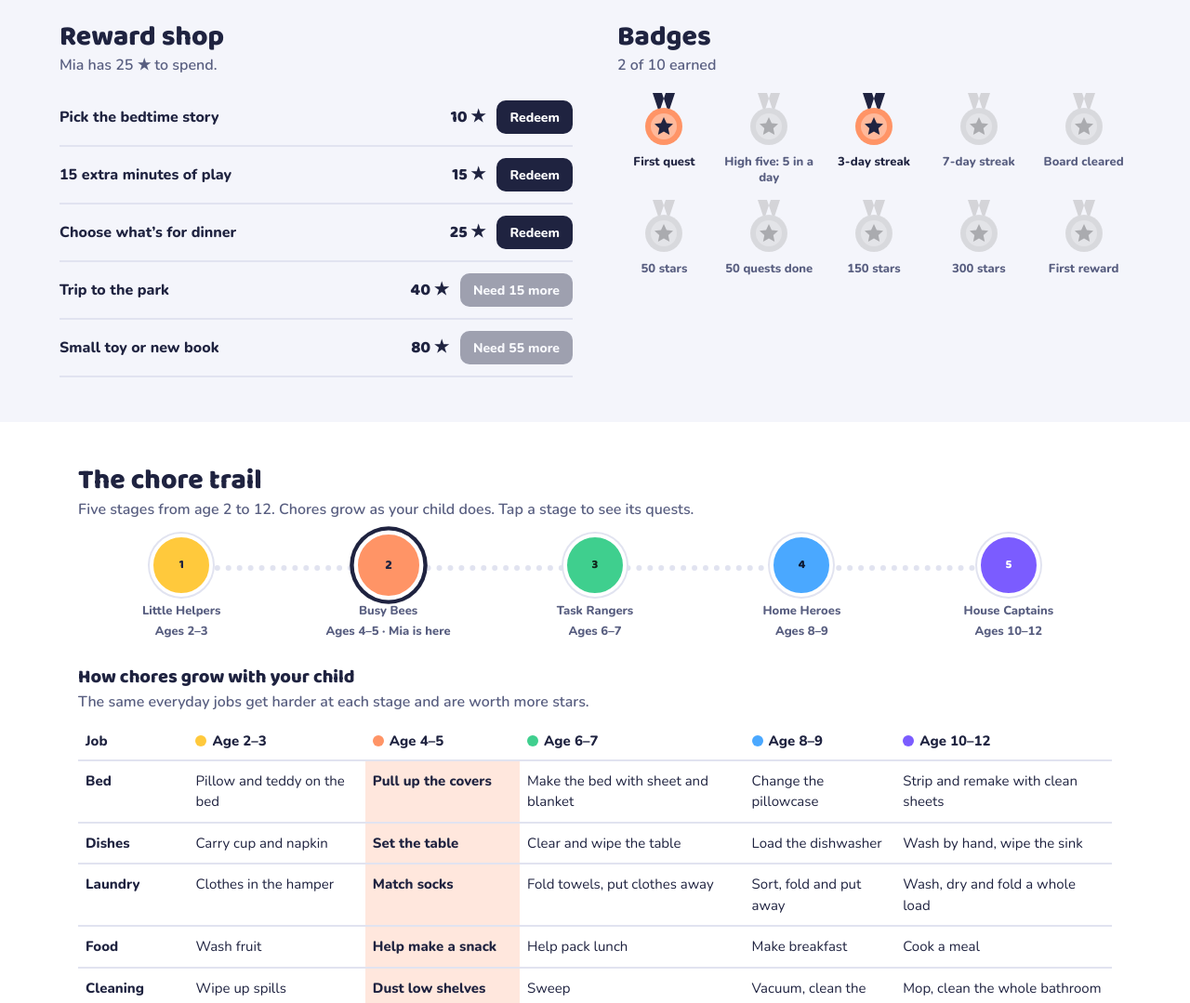
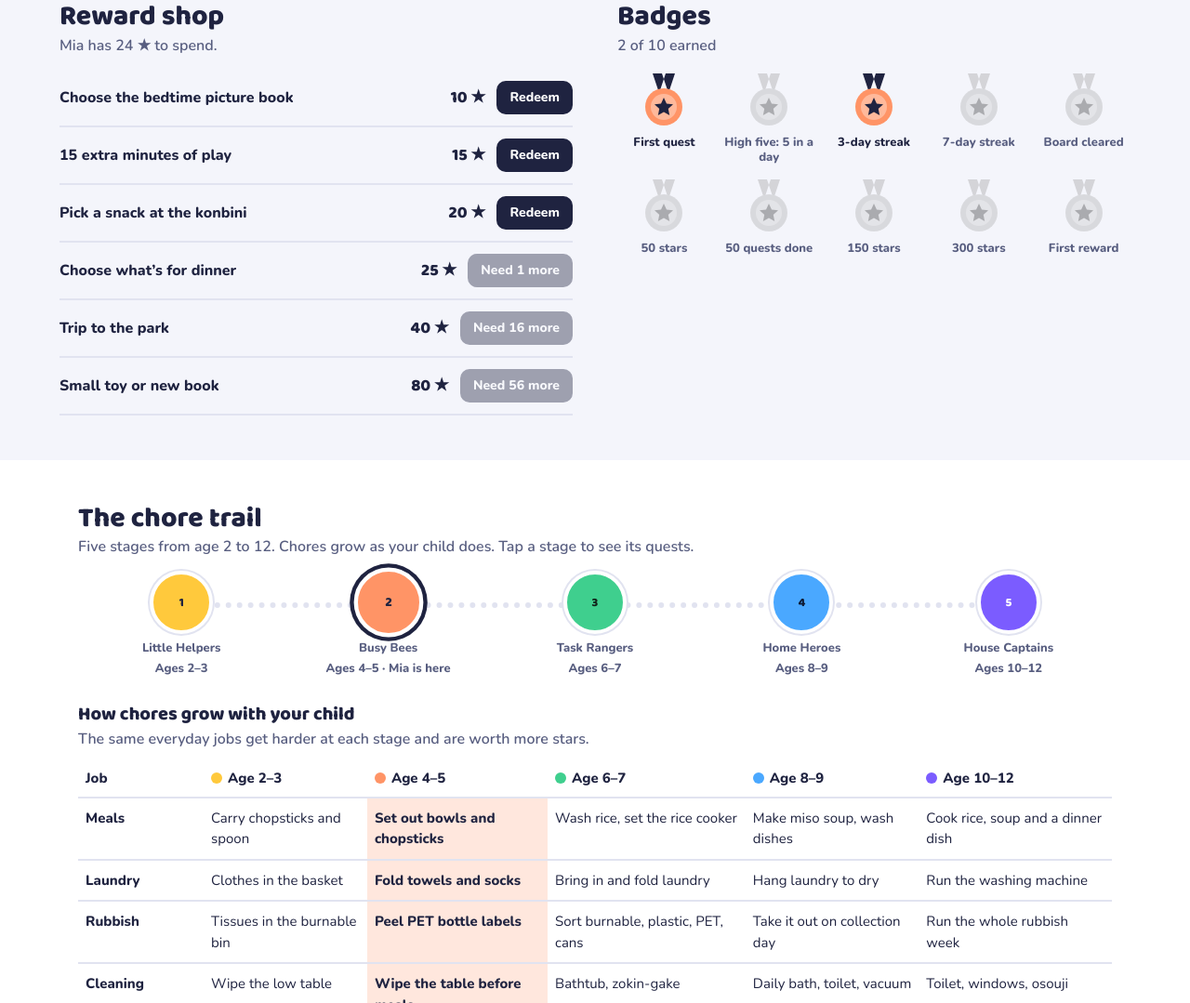
Before and after one commit to axelnorwood/axelnorwood.github.io, a plain HTML site: page chorequest.html in a window 1280 px wide. Shown: the part 1721-2800 px from the top of the page at 93% size. Drawn offline with nearby package versions, Linux system fonts and the light colour scheme.

Commit message:
Update chorequest.html with new tasks and rewards

```diff
--- a/chorequest.html
+++ b/chorequest.html
@@ -162,25 +162,24 @@ const STAGES=[
 {n:'Home Heroes',a:'Ages 8–9',lo:8,c:'#4aa8ff',k:'#0e1a33',r:['Rookie','Sidekick','Hero','Super Hero','Mega Hero']},
 {n:'House Captains',a:'Ages 10–12',lo:10,c:'#7b5cff',k:'#ffffff',r:['Cadet','Deckhand','First Mate','Captain','Admiral']}];
 const CH=[
-[['Put toys in the toy bin','toy',2,'d','A grown-up can help you start'],['Dirty clothes in the hamper','shirt',1,'d','Socks too!'],['Throw your trash in the bin','trash',1,'d','Wrappers, tissues, scraps'],['Carry your cup and napkin to the table','plate',1,'d','Walk slowly, use two hands'],['Put your pillow and teddy on the bed','bed',1,'d','Make it look cozy'],['Help pour the pet food','paw',2,'d','A grown-up holds the bag'],
- ['Wipe up spills with a cloth','clean',2,'w','Pat, pat, pat until dry'],['Water a plant with a small can','plant',2,'w','Just a little splash'],['Put away unbreakable groceries','bag',2,'w','Boxes, bags and fruit'],['Wash fruit in a bowl of water','pot',2,'w','Rub, rinse, done'],['Put books back on the shelf','book',2,'w','Find each book its spot']],
-[['Pull up your covers, line up your pillow','bed',2,'d','Smooth out the lumps'],['Set the table: plates, cups, forks','plate',2,'d','One of each for every person'],['Carry your plate to the counter','plate',1,'d','Both hands, nice and slow'],['Get dressed, put pajamas away','shirt',2,'d','Pajamas folded under your pillow'],['Tidy toys away before bedtime','toy',2,'d','Every toy back in its home'],['Feed the pet and fill the water bowl','paw',2,'d','Use the scoop to measure'],
- ['Match clean socks into pairs','shirt',2,'w','Roll each pair together'],['Dust low shelves with a sock on your hand','clean',3,'w','Move things, dust, put back'],['Sort the recycling: paper, plastic, cans','trash',2,'w','Each one in the right box'],['Help make a snack: spread, stir or pour','pot',3,'w','A grown-up handles knives and heat'],['Water the plants','plant',2,'w','Check if the soil feels dry'],['Unload cups and spoons from the dishwasher','plate',3,'w','Nothing sharp or breakable']],
-[['Make your bed: sheet, blanket, pillow','bed',2,'d','Pull everything flat and straight'],['Pack your school bag','bag',2,'d','Homework, water bottle, snack'],['Clear the table and wipe it down','plate',3,'d','Crumbs into your hand, not the floor'],['Tidy your whole bedroom','toy',3,'d','Floor clear, desk tidy'],['Feed and water the pet on your own','paw',2,'d','No reminders needed'],['Help pack your lunch','pot',3,'d','Pick a fruit and a vegetable'],
- ['Put away your clean clothes','shirt',3,'w','Drawers shut, nothing on the floor'],['Fold towels and washcloths','shirt',3,'w','In half, then in half again'],['Sweep with a broom and dustpan','clean',4,'w','Get into the corners'],['Empty small trash cans into the big bin','trash',3,'w','Bathroom and bedroom bins'],['Rake leaves or pull weeds','sun',4,'w','Fill one bag or bucket'],['Find items at the grocery store','book',3,'w','Read the list, find it, tick it off']],
-[['Load the dishwasher','plate',3,'d','Scrape first, plates face the middle'],['Make a simple breakfast','pot',3,'d','Cereal, toast or yogurt and fruit'],['Walk or play with the pet for 15 minutes','paw',3,'d','A grown-up says which route'],['Pack your bag and lay out tomorrow’s clothes','bag',2,'d','Check the weather first'],['Wipe the kitchen counters after dinner','clean',2,'d','Move things, wipe, put back'],
- ['Vacuum one room','clean',4,'w','Move small things, do the edges'],['Clean the bathroom sink and mirror','drop',4,'w','Spray, wipe, no streaks'],['Sort laundry into lights and darks','shirt',3,'w','Check pockets first'],['Fold and put away your own laundry','shirt',4,'w','Shirts, pants, socks: all away'],['Change your pillowcase','bed',3,'w','Old one into the hamper'],['Take trash and recycling to the curb','trash',4,'w','On collection day'],['Help write the grocery list','book',3,'w','Check the fridge and cupboards'],['Water the garden and pull weeds','plant',4,'w','Roots and all']],
-[['Wash dishes by hand and wipe the sink','drop',4,'d','Hot soapy water, rinse, dry'],['Pack your own lunch','pot',3,'d','Something from each food group'],['Full pet care: food, water, clean-up','paw',4,'d','Including the litter or yard'],['Help a younger sibling with a chore','heart',3,'d','Show them, don’t do it for them'],['Tidy the shared rooms for 10 minutes','toy',3,'d','Set a timer and go'],
- ['Wash, dry and fold a load of laundry','shirt',7,'w','Check labels and machine settings'],['Strip and remake your bed with clean sheets','bed',5,'w','Fitted sheet corners first'],['Cook a simple meal with a grown-up nearby','pot',8,'w','Pasta, eggs or a stir-fry'],['Clean the whole bathroom: sink, toilet, tub','drop',7,'w','Gloves on, window open'],['Mop the kitchen floor','clean',5,'w','Sweep first, wring the mop well'],['Plan a dinner and write its shopping list','book',5,'w','Check what you already have'],['Yard work: rake, weed or wash the car','sun',6,'w','Put the tools away after'],['Declutter a drawer: keep, donate, toss','toy',4,'w','Ask before donating anything']]
-].map((s,si)=>s.map(([n,c,p,f,h],i)=>({id:'v'+si+'-'+i,n,c,p,f,h})));
-const LADDER=[['Bed',['Pillow and teddy on the bed','Pull up the covers','Make the bed with sheet and blanket','Change the pillowcase','Strip and remake with clean sheets']],
-['Dishes',['Carry cup and napkin','Set the table','Clear and wipe the table','Load the dishwasher','Wash by hand, wipe the sink']],
-['Laundry',['Clothes in the hamper','Match socks','Fold towels, put clothes away','Sort, fold and put away','Wash, dry and fold a whole load']],
-['Food',['Wash fruit','Help make a snack','Help pack lunch','Make breakfast','Cook a meal']],
-['Cleaning',['Wipe up spills','Dust low shelves','Sweep','Vacuum, clean the sink','Mop, clean the whole bathroom']],
-['Pets',['Help pour the food','Feed and fill the water','Feed on your own','Walk and play','Full pet care']]];
-const IC={toy:'<rect x="3" y="11" width="9" height="9" rx="2"/><circle cx="17" cy="15" r="4"/><path d="M8 3l4 6H4z"/>',shirt:'<path d="M8 3L3 6l2 5 3-1v11h8V10l3 1 2-5-5-3a4 4 0 0 1-8 0z"/>',plate:'<circle cx="12" cy="12" r="8"/><circle cx="12" cy="12" r="4"/>',paw:'<circle cx="6.5" cy="9" r="2"/><circle cx="12" cy="6" r="2"/><circle cx="17.5" cy="9" r="2"/><path d="M8 17c0-3 2-5 4-5s4 2 4 5-2 3-4 3-4 0-4-3z"/>',plant:'<path d="M12 21V11M12 11c0-4-3-6-7-6 0 4 3 6 7 6zM12 13c0-4 3-6 7-6 0 4-3 6-7 6z"/>',clean:'<path d="M12 3l2 6 6 2-6 2-2 6-2-6-6-2 6-2z"/><path d="M19 3v4M17 5h4"/>',trash:'<path d="M4 7h16M9 7V4h6v3M6 7l1 13h10l1-13M10 11v5M14 11v5"/>',bed:'<path d="M3 19V6M3 14h18v5M21 14v-2a3 3 0 0 0-3-3h-8v5"/><circle cx="6.5" cy="11" r="1.8"/>',book:'<path d="M4 5a2 2 0 0 1 2-2h13v16H6a2 2 0 0 0-2 2zM4 21V5"/>',sun:'<circle cx="12" cy="12" r="4"/><path d="M12 2v3M12 19v3M2 12h3M19 12h3M5 5l2 2M17 17l2 2M5 19l2-2M17 7l2-2"/>',pot:'<path d="M4 10h16v6a4 4 0 0 1-4 4H8a4 4 0 0 1-4-4zM2 10h20M9 6c0-1 1-1 1-2M14 6c0-1 1-1 1-2"/>',bag:'<path d="M6 8h12l-1 12H7zM9 8a3 3 0 0 1 6 0"/>',heart:'<path d="M12 20s-7-4.5-7-10a4 4 0 0 1 7-2.5A4 4 0 0 1 19 10c0 5.5-7 10-7 10z"/>',drop:'<path d="M12 3s6 7 6 11a6 6 0 0 1-12 0c0-4 6-11 6-11z"/>'};
-const CATS={toy:'Tidy-up',shirt:'Laundry',plate:'Table',paw:'Pets',plant:'Plants',clean:'Cleaning',trash:'Trash',bed:'Bedroom',book:'Books & lists',sun:'Outdoors',pot:'Kitchen',bag:'Getting ready',heart:'Helping',drop:'Washing'};
+[['Line up your shoes in the genkan','shoe',1,'d','Toes pointing to the door'],['Put toys back in their box','toy',2,'d','A grown-up can help you start'],['Carry your chopsticks and spoon to the table','bowl',1,'d','Chopsticks on the hashioki'],['Carry your bowl to the kitchen','bowl',1,'d','Both hands, nice and slow'],['Put your clothes in the laundry basket','shirt',1,'d','At bath time'],['Put tissues in the burnable bin','trash',1,'d','Moeru gomi, with a grown-up'],
+ ['Water the flowers with a small can','plant',2,'w','Just a little splash'],['Unpeg socks from the laundry hanger','shirt',2,'w','Pinch, pull, into the basket'],['Fetch the mail with a grown-up','book',1,'w','Carry it carefully inside'],['Wipe the low table with a cloth','clean',2,'w','Just the part you can reach'],['Fold your hand towel in half','shirt',1,'w','Corner to corner']],
+[['Set out bowls, chopsticks and cups','bowl',2,'d','Rice bowl left, soup bowl right'],['Clear your dishes to the sink','bowl',1,'d','Small dishes on top'],['Pack your yochien or hoikuen bag','bag',2,'d','Water bottle, cup bag, hat'],['Fold your pajamas and put them away','shirt',2,'d','Folded and in the drawer'],['Tidy toys before bedtime','toy',2,'d','Every toy back in its home'],['Line up everyone’s shoes in the genkan','shoe',2,'d','The whole family’s, not just yours'],
+ ['Fold towels, socks and handkerchiefs','shirt',2,'w','Match the socks first'],['Wash vegetables and use the peeler','pot',3,'w','A grown-up stays beside you'],['Peel the labels off PET bottles','trash',2,'w','Caps and labels go in plastic'],['Wipe the table before meals','clean',2,'w','Wring the cloth out well'],['Water the plants','plant',2,'w','Check if the soil feels dry'],['Change your pillowcase with help','bed',2,'w','Zip it up and smooth it out']],
+[['Pack your randoseru for tomorrow','bag',2,'d','Check the jikanwari (timetable)'],['Fold your futon or make your bed','bed',2,'d','Fold in three, put it away'],['Serve the food and clear the table','bowl',2,'d','Then wipe the table'],['Wash the rice and set the rice cooker','bowl',3,'d','Rinse until the water runs clearer'],['Feed the pet or fish','paw',2,'d','No reminders needed'],['Tidy your desk and room','toy',3,'d','Desk ready for homework'],
+ ['Wash your uwabaki','drop',3,'w','Scrub, rinse, dry by Monday'],['Clean the bathtub','bath',4,'w','Sponge, rinse, put the plug back'],['Bring in and fold the laundry','shirt',3,'w','A pile for each person'],['Sweep the genkan','shoe',3,'w','Move the shoes out of the way first'],['Sort the rubbish: burnable, plastic, PET, cans','trash',3,'w','Rinse bottles and cans first'],['Zokin-gake: wipe the floor with a cloth','clean',4,'w','Push from one end to the other']],
+[['Clean the bath (ofuro soji)','bath',3,'d','Tub, floor and the drain'],['Make miso soup or a simple breakfast','pot',3,'d','A grown-up nearby for the stove'],['Wash the dishes after dinner','bowl',3,'d','Rinse, wash, drain on the rack'],['Pack your randoseru and gym clothes','bag',2,'d','Taiso-gi on gym days'],['Water the plants on the veranda','plant',2,'d','Morning or evening, not midday'],
+ ['Hang the laundry to dry','shirt',4,'w','Shake it out, shirts on hangers'],['Vacuum one room','clean',4,'w','Move small things, do the edges'],['Take the rubbish out on collection day','trash',3,'w','Right bag, right day, on time'],['Air the futon on the veranda','bed',3,'w','Sunny day, bring it in by afternoon'],['Clean the toilet','clean',4,'w','Gloves on, brush and wipe'],['Buy one thing at the shop on your own','book',3,'w','Bring back the change and receipt']],
+[['Cook rice and make miso soup','bowl',4,'d','Dashi, tofu, wakame, miso last'],['Wash, dry and put away all the dishes','bowl',4,'d','Back in the cupboard'],['Clean the bath and fill it for the family','bath',4,'d','Set the timer for bath time'],['Help a younger sibling get ready','heart',3,'d','Show them, don’t do it for them'],['Tidy the living room for 10 minutes','toy',3,'d','Set a timer and go'],
+ ['Run the washing machine and hang the laundry','shirt',6,'w','Check the nets and settings'],['Cook a dinner dish with a grown-up nearby','pot',8,'w','Curry, oyakodon or yakisoba'],['Clean the toilet and washbasin','drop',6,'w','Gloves on, window open'],['Wipe the windows and screen doors','clean',5,'w','Top to bottom'],['Shop for dinner from a list','book',5,'w','Stay on budget, keep the receipt'],['Run the rubbish week','trash',4,'w','Check the city calendar: right bag, right day'],['Air and put away everyone’s futons','bed',4,'w','Then vacuum the tatami'],['Deep-clean one area, osouji style','clean',6,'w','Fridge shelves, a drawer or the genkan']]
+].map((s,si)=>s.map(([n,c,p,f,h],i)=>({id:'j'+si+'-'+i,n,c,p,f,h})));
+const LADDER=[['Meals',['Carry chopsticks and spoon','Set out bowls and chopsticks','Wash rice, set the rice cooker','Make miso soup, wash dishes','Cook rice, soup and a dinner dish']],
+['Laundry',['Clothes in the basket','Fold towels and socks','Bring in and fold laundry','Hang laundry to dry','Run the washing machine']],
+['Rubbish',['Tissues in the burnable bin','Peel PET bottle labels','Sort burnable, plastic, PET, cans','Take it out on collection day','Run the whole rubbish week']],
+['Cleaning',['Wipe the low table','Wipe the table before meals','Bathtub, zokin-gake','Daily bath, toilet, vacuum','Toilet, windows, osouji']],
+['Shoes and bedding',['Line up your shoes','Line up everyone’s shoes','Fold your futon, sweep the genkan','Air the futon','Air and put away all futons']]];
+const IC={shoe:'<path d="M3 18h18v2H3zM3 18v-8l5 1 3 3 6 1a4 4 0 0 1 4 3"/>',bowl:'<path d="M3 12h18a9 9 0 0 1-18 0zM14 3l-4 9M19 4l-7 8"/>',bath:'<path d="M3 12h18v3a5 5 0 0 1-5 5H8a5 5 0 0 1-5-5zM6 12V6a2 2 0 0 1 4 0M7 20l-1 2M17 20l1 2"/>',toy:'<rect x="3" y="11" width="9" height="9" rx="2"/><circle cx="17" cy="15" r="4"/><path d="M8 3l4 6H4z"/>',shirt:'<path d="M8 3L3 6l2 5 3-1v11h8V10l3 1 2-5-5-3a4 4 0 0 1-8 0z"/>',plate:'<circle cx="12" cy="12" r="8"/><circle cx="12" cy="12" r="4"/>',paw:'<circle cx="6.5" cy="9" r="2"/><circle cx="12" cy="6" r="2"/><circle cx="17.5" cy="9" r="2"/><path d="M8 17c0-3 2-5 4-5s4 2 4 5-2 3-4 3-4 0-4-3z"/>',plant:'<path d="M12 21V11M12 11c0-4-3-6-7-6 0 4 3 6 7 6zM12 13c0-4 3-6 7-6 0 4-3 6-7 6z"/>',clean:'<path d="M12 3l2 6 6 2-6 2-2 6-2-6-6-2 6-2z"/><path d="M19 3v4M17 5h4"/>',trash:'<path d="M4 7h16M9 7V4h6v3M6 7l1 13h10l1-13M10 11v5M14 11v5"/>',bed:'<path d="M3 19V6M3 14h18v5M21 14v-2a3 3 0 0 0-3-3h-8v5"/><circle cx="6.5" cy="11" r="1.8"/>',book:'<path d="M4 5a2 2 0 0 1 2-2h13v16H6a2 2 0 0 0-2 2zM4 21V5"/>',sun:'<circle cx="12" cy="12" r="4"/><path d="M12 2v3M12 19v3M2 12h3M19 12h3M5 5l2 2M17 17l2 2M5 19l2-2M17 7l2-2"/>',pot:'<path d="M4 10h16v6a4 4 0 0 1-4 4H8a4 4 0 0 1-4-4zM2 10h20M9 6c0-1 1-1 1-2M14 6c0-1 1-1 1-2"/>',bag:'<path d="M6 8h12l-1 12H7zM9 8a3 3 0 0 1 6 0"/>',heart:'<path d="M12 20s-7-4.5-7-10a4 4 0 0 1 7-2.5A4 4 0 0 1 19 10c0 5.5-7 10-7 10z"/>',drop:'<path d="M12 3s6 7 6 11a6 6 0 0 1-12 0c0-4 6-11 6-11z"/>'};
+const CATS={shoe:'Shoes and genkan',bowl:'Rice and meals',bath:'Bath',toy:'Tidy-up',shirt:'Laundry',plate:'Table',paw:'Pets',plant:'Plants',clean:'Cleaning',trash:'Trash',bed:'Bedroom',book:'Books & lists',sun:'Outdoors',pot:'Kitchen',bag:'Getting ready',heart:'Helping',drop:'Washing'};
 const COLORS=[['#ff5a4e','Red (primary)'],['#ffd23f','Yellow (primary)'],['#3d8bff','Blue (primary)'],['#ff9a3c','Orange (secondary)'],['#4cc96b','Green (secondary)'],['#9b5de5','Purple (secondary)'],['#ff7aa8','Pink'],['#4cd3a5','Mint'],['#58b4ff','Sky']];
 const HOW=['with a grown-up beside you','with a little help','on your own, with reminders','on your own, bigger jobs','start to finish, like a pro'];
 const BADGES=[['first','First quest',k=>k.total>=1],['five','High five: 5 in a day',k=>k.bestDay>=5],['s3','3-day streak',k=>k.bestStreak>=3],['s7','7-day streak',k=>k.bestStreak>=7],['clear','Board cleared',k=>k.clears>=1],['st50','50 stars',k=>k.earned>=50],['big','50 quests done',k=>k.total>=50],['st150','150 stars',k=>k.earned>=150],['st300','300 stars',k=>k.earned>=300],['shop','First reward',k=>k.redeemed>=1]];
@@ -197,7 +196,7 @@ const mk=(name,age,color,shape)=>({id:uid(),name,age,color,shape,log:{},earned:0
 let state;
 function chores(k,cust){cust=cust||(state&&state.custom)||[];const s=stg(k.age);return CH[s].concat(cust.filter(c=>c.stage===s))}
 function seed(){
-  const s={v:1,sample:true,approve:false,custom:[],rewards:[['Pick the bedtime story',10],['15 extra minutes of play',15],['Choose what’s for dinner',25],['Trip to the park',40],['Small toy or new book',80]].map(([n,c])=>({id:uid(),n,c})),kids:[Object.assign(mk('Mia',4,'#ff7aa8',4),{eyes:3,extra:3}),Object.assign(mk('Leo',9,'#4cc96b',6),{mouth:1,extra:1})]};
+  const s={v:1,sample:true,approve:false,custom:[],rewards:[['Choose the bedtime picture book',10],['15 extra minutes of play',15],['Pick a snack at the konbini',20],['Choose what’s for dinner',25],['Trip to the park',40],['Small toy or new book',80]].map(([n,c])=>({id:uid(),n,c})),kids:[Object.assign(mk('Mia',4,'#ff7aa8',4),{eyes:3,extra:3}),Object.assign(mk('Leo',9,'#4cc96b',6),{mouth:1,extra:1})]};
   s.sel=s.kids[0].id;
   for(const k of s.kids){const ds=chores(k,[]).filter(c=>c.f==='d');
     for(let d=3;d>=0;d--){const x=new Date();x.setDate(x.getDate()-d);const key=dk(x);k.log[key]={};
```
